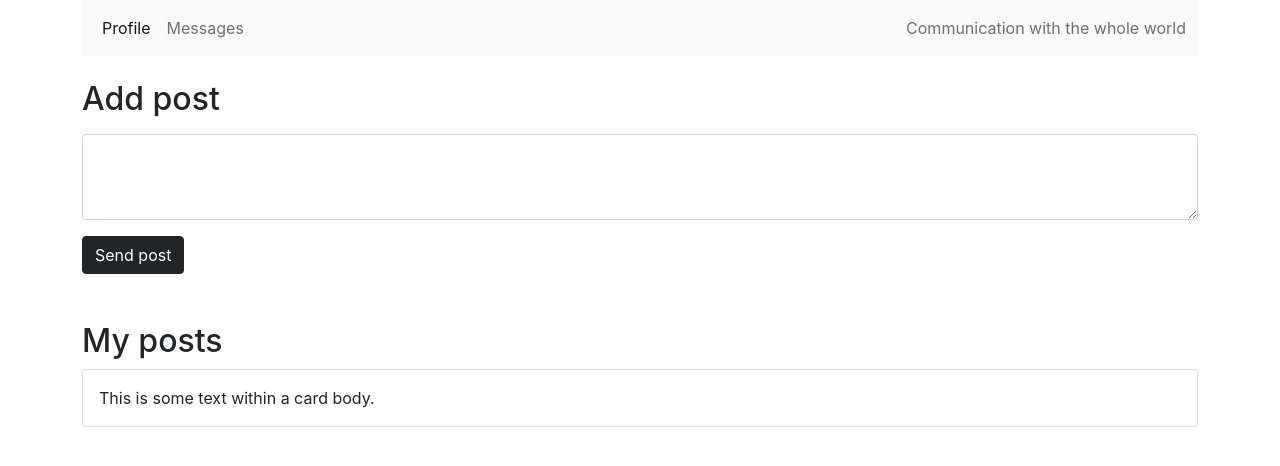
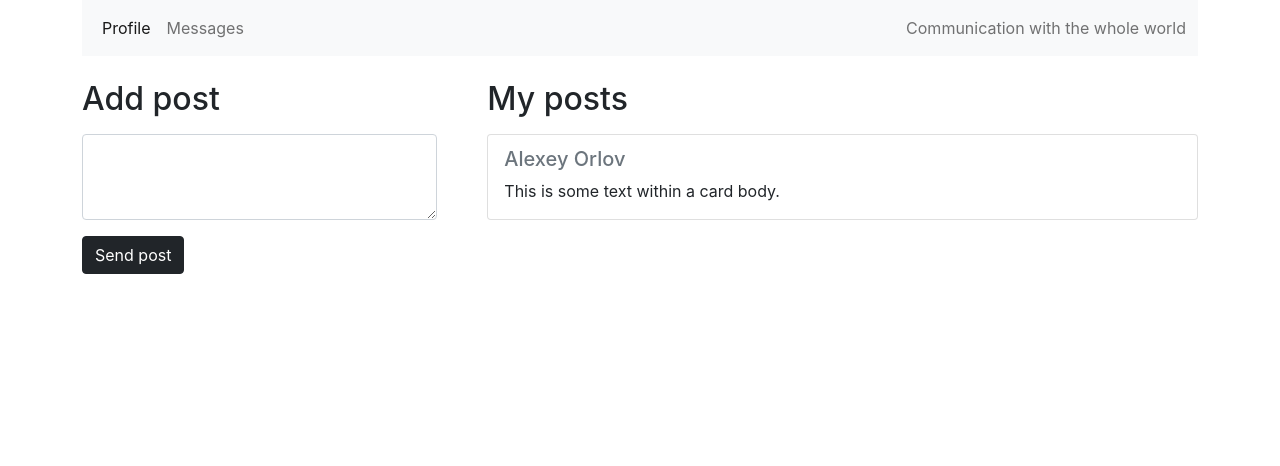
Before and after one commit to piy-bebe/r_social, a React (Create React App) app: page / in a window 1280 px wide. Shown: the top 466 px of the page. Built offline with nearby package versions, Linux system fonts and the light colour scheme.

Commit message:
profile interface

```diff
--- /dev/null
+++ b/src/components/profile/Profile.css
@@ -0,0 +1,11 @@
+.profile {
+  display: grid;
+  grid-template-columns: 2fr 4fr;
+  gap: 50px;
+}
+
+@media screen and (max-width: 766px) {
+  .profile {
+    display: block;
+  }
+}
--- a/src/components/profile/Profile.js
+++ b/src/components/profile/Profile.js
@@ -1,12 +1,13 @@
 import Form from './form/Form'
 import Posts from './posts/Posts'
+import './Profile.css'
 
 function Profile() {
   return (
-    <>
+    <div className="profile">
       <Form />
       <Posts />
-    </>
+    </div>
   )
 }
 
--- a/src/components/profile/post/Post.js
+++ b/src/components/profile/post/Post.js
@@ -1,7 +1,10 @@
 function Post() {
   return (
-    <div className="card">
-      <div className="card-body">This is some text within a card body.</div>
+    <div className="card mb-3">
+      <div className="card-body">
+        <h5 class="card-subtitle mb-2 text-muted">Alexey Orlov</h5>
+        <p className="card-text">This is some text within a card body.</p>
+      </div>
     </div>
   )
 }
--- a/src/components/profile/posts/Posts.js
+++ b/src/components/profile/posts/Posts.js
@@ -2,10 +2,10 @@ import Post from '../post/Post'
 
 function Posts() {
   return (
-    <>
-      <h2>My posts</h2>
+    <div>
+      <h2 className="mb-3">My posts</h2>
       <Post />
-    </>
+    </div>
   )
 }
 
```
